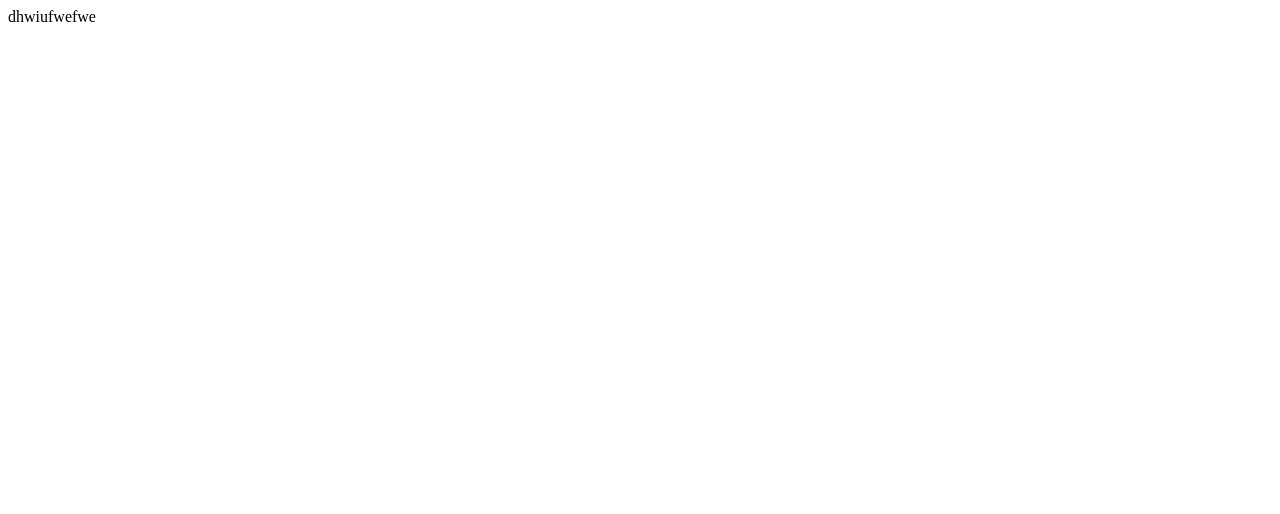
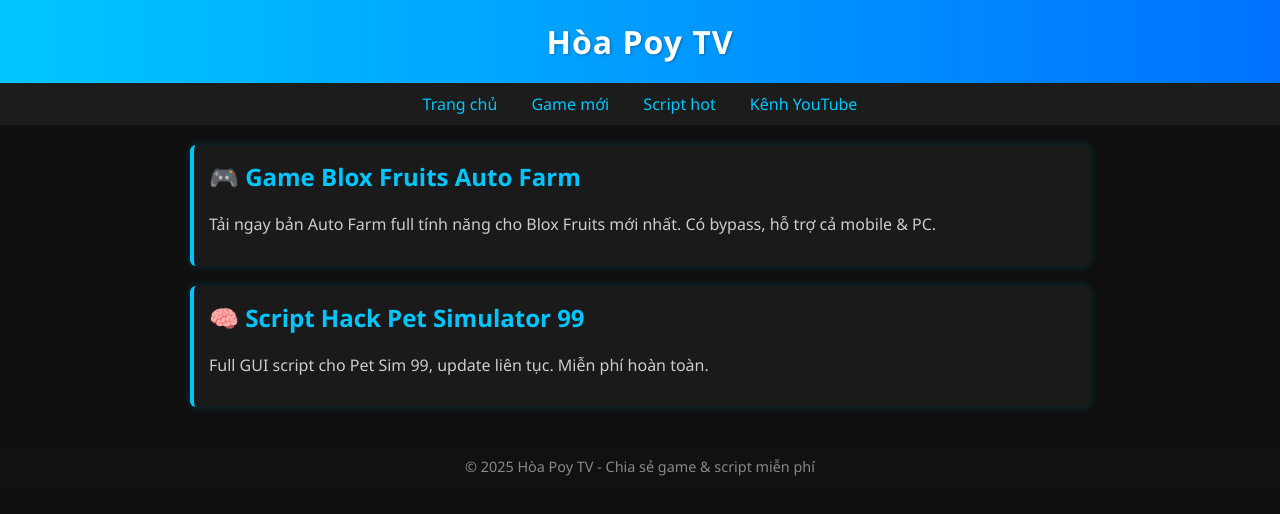
Before and after one commit to hoapoytvne/hoapoytvne.github.io, a plain HTML site: page index.html in a window 1280 px wide. Drawn offline with Linux system fonts and the light colour scheme.

Commit message:
Update index.html

```diff
--- a/index.html
+++ b/index.html
@@ -1 +1,94 @@
-dhwiufwefwe
+<!DOCTYPE html>
+<html lang="vi">
+<head>
+  <meta charset="UTF-8">
+  <meta name="viewport" content="width=device-width, initial-scale=1.0">
+  <title>Hòa Poy TV - Chia sẻ game & script</title>
+  <style>
+    body {
+      margin: 0;
+      font-family: 'Segoe UI', Tahoma, Geneva, Verdana, sans-serif;
+      background: #0f0f0f;
+      color: #fff;
+    }
+    header {
+      background: linear-gradient(to right, #00c6ff, #0072ff);
+      padding: 20px;
+      text-align: center;
+      font-size: 2em;
+      font-weight: bold;
+      letter-spacing: 1px;
+    }
+    header span {
+      color: #fff;
+      text-shadow: 1px 1px 3px rgba(0,0,0,0.3);
+    }
+    nav {
+      background: #1c1c1c;
+      padding: 10px;
+      text-align: center;
+    }
+    nav a {
+      color: #00c6ff;
+      text-decoration: none;
+      margin: 0 15px;
+      font-weight: 500;
+    }
+    nav a:hover {
+      text-decoration: underline;
+    }
+    main {
+      padding: 20px;
+      max-width: 900px;
+      margin: auto;
+    }
+    .post {
+      background: #1a1a1a;
+      margin-bottom: 20px;
+      padding: 15px;
+      border-left: 4px solid #00c6ff;
+      border-radius: 6px;
+      box-shadow: 0 0 8px rgba(0,198,255,0.2);
+    }
+    .post h2 {
+      margin-top: 0;
+      color: #00c6ff;
+    }
+    .post p {
+      color: #ccc;
+    }
+    footer {
+      background: #111;
+      color: #888;
+      text-align: center;
+      padding: 10px;
+      font-size: 0.9em;
+    }
+  </style>
+</head>
+<body>
+  <header>
+    <span>Hòa Poy TV</span>
+  </header>
+  <nav>
+    <a href="#">Trang chủ</a>
+    <a href="#">Game mới</a>
+    <a href="#">Script hot</a>
+    <a href="https://www.youtube.com/@hoapoytv" target="_blank">Kênh YouTube</a>
+  </nav>
+  <main>
+    <div class="post">
+      <h2>🎮 Game Blox Fruits Auto Farm</h2>
+      <p>Tải ngay bản Auto Farm full tính năng cho Blox Fruits mới nhất. Có bypass, hỗ trợ cả mobile & PC.</p>
+    </div>
+    <div class="post">
+      <h2>🧠 Script Hack Pet Simulator 99</h2>
+      <p>Full GUI script cho Pet Sim 99, update liên tục. Miễn phí hoàn toàn.</p>
+    </div>
+    <!-- Bạn có thể thêm nhiều mục .post nữa tại đây -->
+  </main>
+  <footer>
+    © 2025 Hòa Poy TV - Chia sẻ game & script miễn phí
+  </footer>
+</body>
+</html>
```
